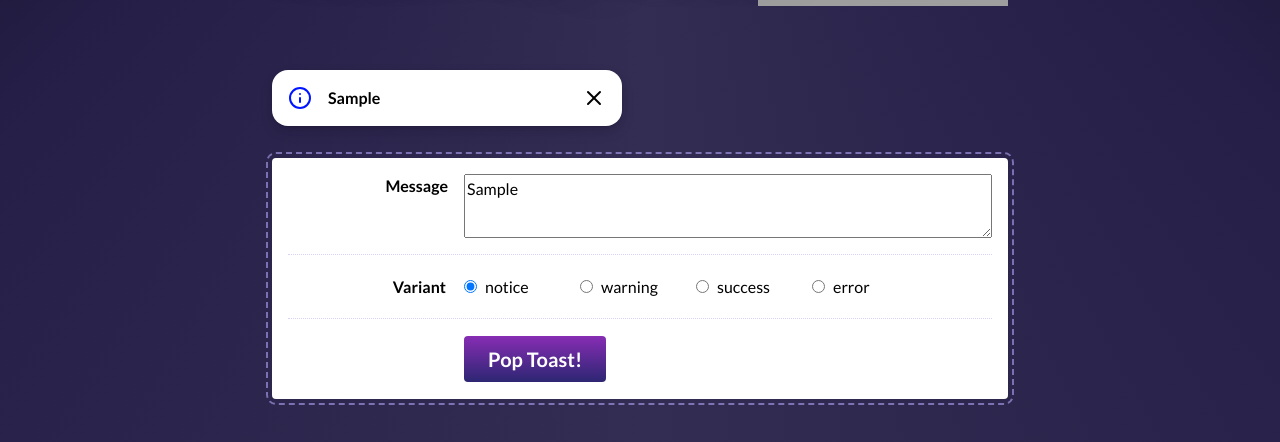
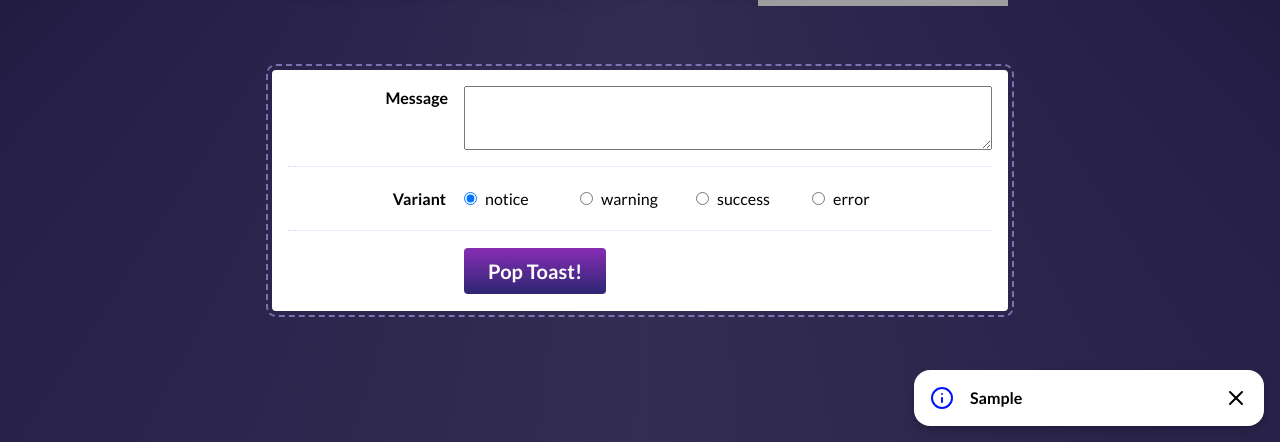
Before and after one commit to thewanionly/jor-toast, a React (Vite) app: page / in a window 1280 px wide. Both pictures are taken after typing "Sample" into the empty fields and a click on the button "Pop Toast!". Shown: the part 358-800 px from the top of the page. Built offline with nearby package versions, Linux system fonts and the light colour scheme; grey boxes are pictures that could not be loaded.

Commit message:
feat: implement ToastShelf

```diff
--- a/src/components/ToastPlayground/ToastPlayground.js
+++ b/src/components/ToastPlayground/ToastPlayground.js
@@ -1,13 +1,14 @@
 import React, { useState } from 'react';
 
 import Button from '../Button';
-import Toast from '../Toast';
+
 import styles from './ToastPlayground.module.css';
+import ToastShelf from '../ToastShelf/ToastShelf';
 
 const VARIANT_OPTIONS = ['notice', 'warning', 'success', 'error'];
 
 function ToastPlayground() {
-  const [showToast, setShowToast] = useState(false);
+  const [toasts, setToasts] = useState([]);
   const [message, setMessage] = React.useState('');
   const [variant, setVariant] = React.useState(VARIANT_OPTIONS[0]);
 
@@ -19,14 +20,21 @@ function ToastPlayground() {
     setVariant(event.target.value);
   };
 
-  const handleDismissToast = () => {
-    setShowToast(false);
-  };
-
   const handleFormSubmit = (event) => {
     event.preventDefault();
 
-    setShowToast(true);
+    setToasts((prevState) => [
+      ...prevState,
+      {
+        id: crypto.randomUUID(),
+        message,
+        variant
+      }
+    ]);
+
+    // Reset to default
+    setMessage('');
+    setVariant(VARIANT_OPTIONS[0]);
   };
 
   return (
@@ -36,11 +44,7 @@ function ToastPlayground() {
         <h1>Toast Playground</h1>
       </header>
 
-      {showToast && (
-        <Toast variant={variant} onDismiss={handleDismissToast}>
-          {message}
-        </Toast>
-      )}
+      {toasts.length > 0 && <ToastShelf toasts={toasts} setToasts={setToasts} />}
 
       <form className={styles.controlsWrapper} onSubmit={handleFormSubmit}>
         <div className={styles.row}>
--- a/src/components/ToastShelf/ToastShelf.js
+++ b/src/components/ToastShelf/ToastShelf.js
@@ -3,15 +3,20 @@ import React from 'react';
 import Toast from '../Toast';
 import styles from './ToastShelf.module.css';
 
-function ToastShelf() {
+function ToastShelf({ toasts, setToasts }) {
+  const handleDismissToast = (toastId) => () => {
+    setToasts((prevState) => prevState.filter(({ id }) => id !== toastId));
+  };
+
   return (
     <ol className={styles.wrapper}>
-      <li className={styles.toastWrapper}>
-        <Toast variant="notice">Example notice toast</Toast>
-      </li>
-      <li className={styles.toastWrapper}>
-        <Toast variant="error">Example error toast</Toast>
-      </li>
+      {toasts.map(({ id, message, variant }) => (
+        <li key={id} className={styles.toastWrapper}>
+          <Toast variant={variant} onDismiss={handleDismissToast(id)}>
+            {message}
+          </Toast>
+        </li>
+      ))}
     </ol>
   );
 }
```
